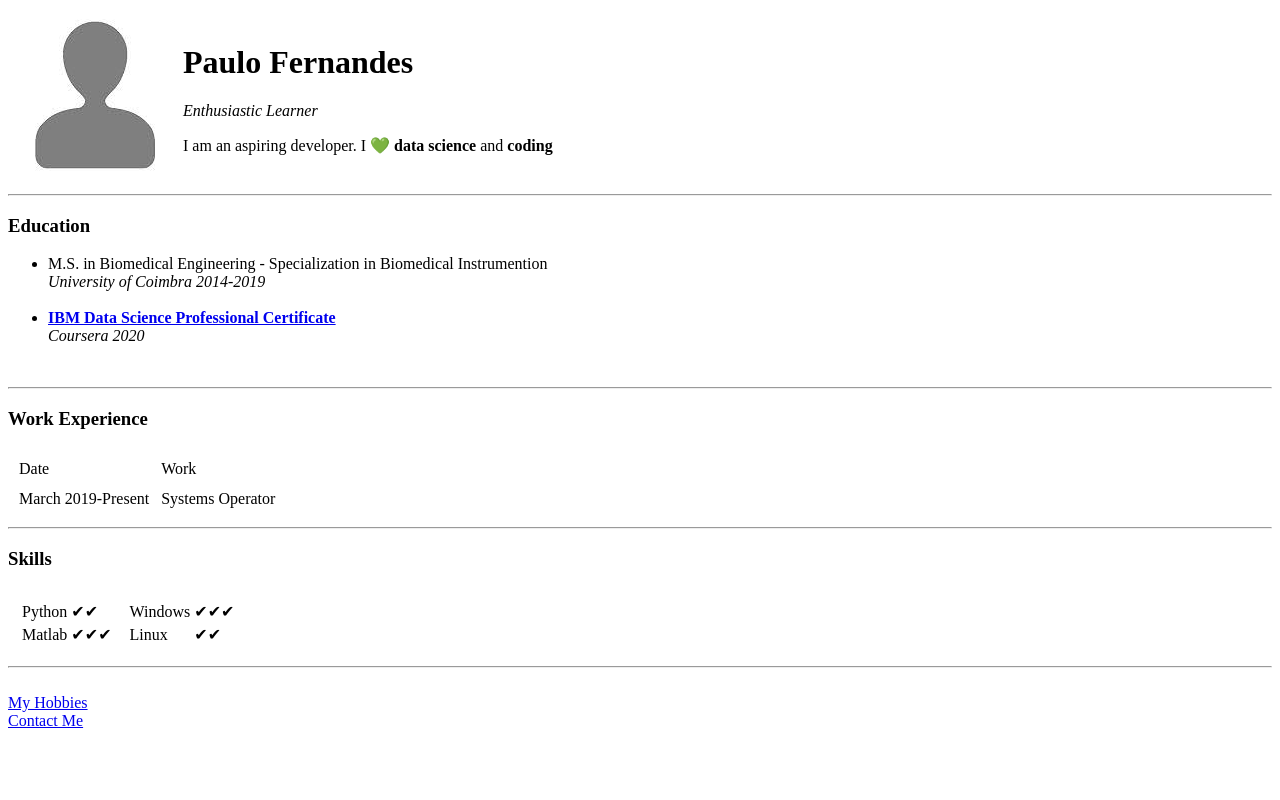
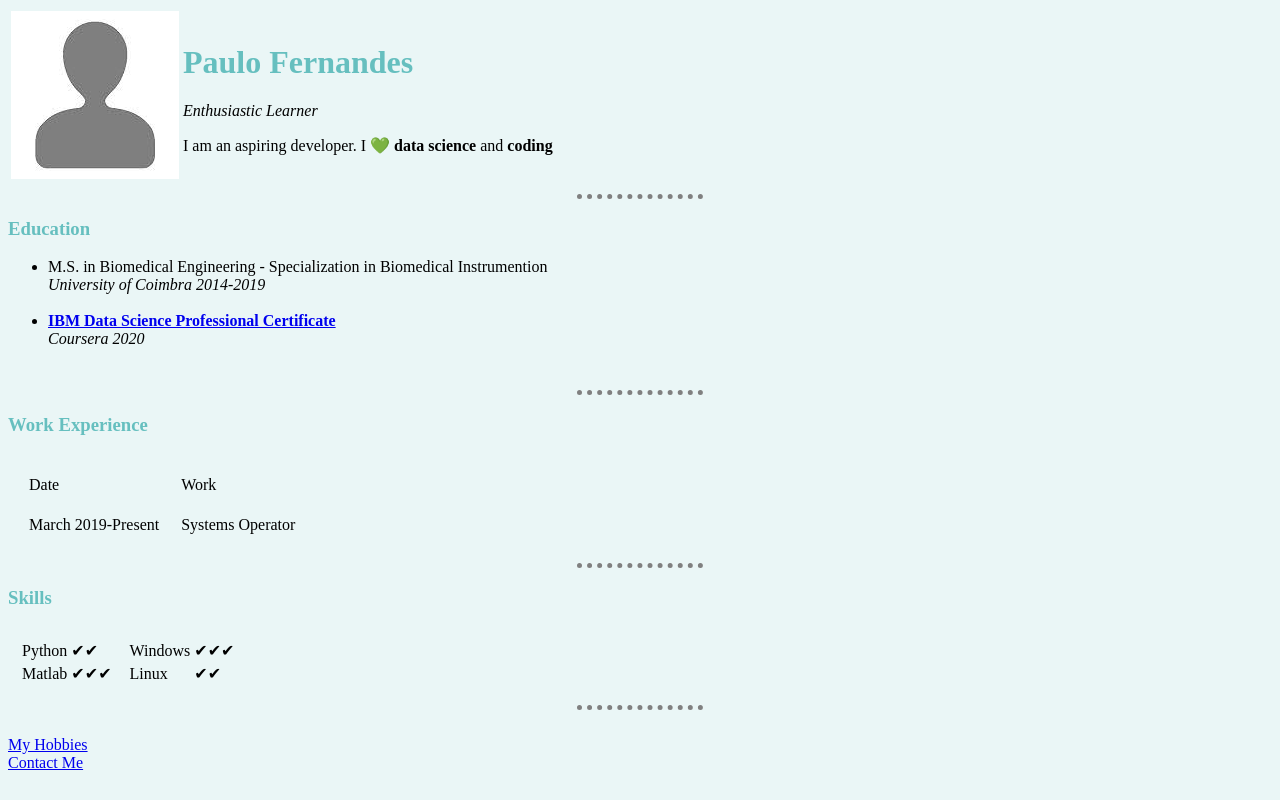
Before and after one commit to pjgub/2020-Web-Development-Bootcamp---Udemy, a plain HTML site: page HTML-Personal Site/index.html in a window 1280 px wide. Drawn offline with Linux system fonts and the light colour scheme.

Commit message:
Minor update

```diff
--- /dev/null
+++ b/HTML-Personal Site/css/styles.css
@@ -0,0 +1,19 @@
+body {
+  background-color: #EAF6F6;
+}
+
+hr {
+  border-style: none;
+  width: 10%;
+  border-style: dotted none none;
+  border-width: 5px;
+  border-color: grey;
+}
+
+h1 {
+  color: #66BFBF
+}
+
+h3 {
+  color: #66BFBF
+}
--- a/HTML-Personal Site/index.html
+++ b/HTML-Personal Site/index.html
@@ -4,6 +4,9 @@
 <head>
   <meta charset="utf-8">
   <title>Paulo's Personal Site</title>
+  <link rel="stylesheet" href="css/styles.css">
+
+
 </head>
 
 <body>
@@ -34,7 +37,7 @@
   <br>
   <hr>
   <h3>Work Experience</h3>
-  <table cellspacing="10">
+  <table cellspacing="20">
     <thead>
       <tr>
         <td>Date</td>
```
Also changed, not shown: HTML-Personal Site/contact.html (+2 -0 lines), HTML-Personal Site/hobbies.html (+1 -0 lines).
